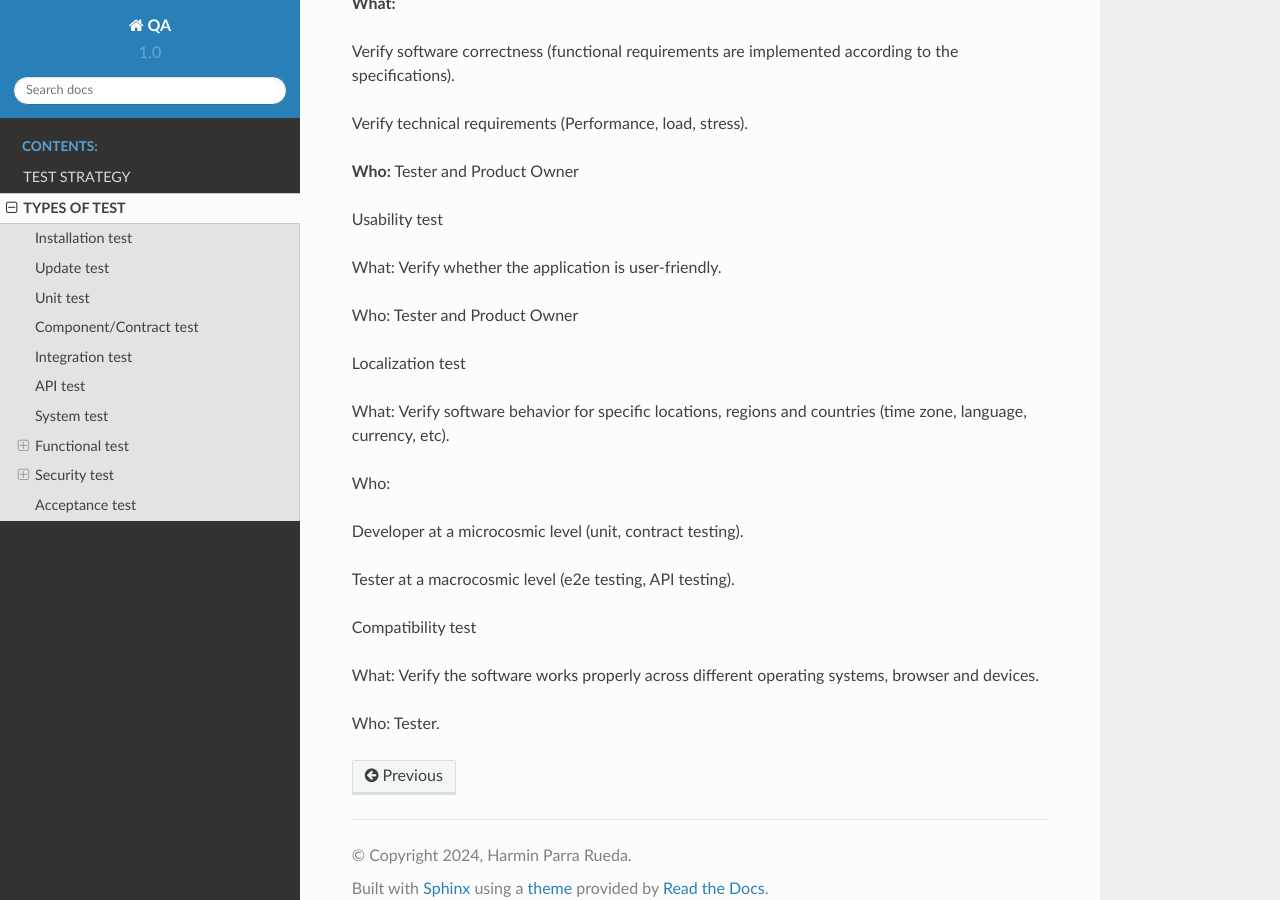
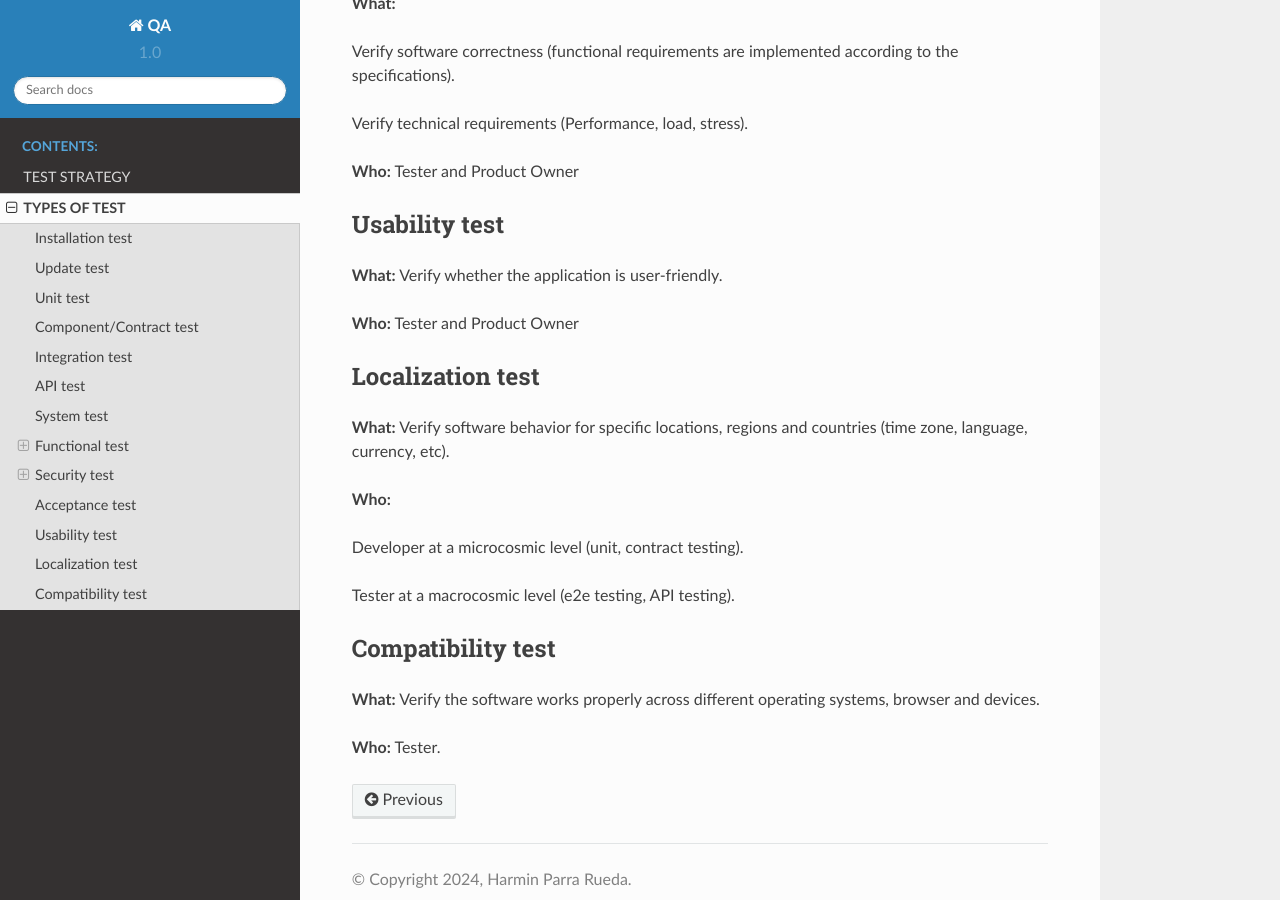
Before and after one commit to harmin-parra/QA, a Sphinx documentation site: the page built from docs/types_test.rst, in a window 1280 px wide and 900 px high, scrolled down 4148 px. Built offline with Sphinx 7.4.7 and the Read the Docs theme 2.0.0, drawn with Linux system fonts in a browser that asks for light colours; some of the changed lines change nothing that is shown; some of the changed text lies outside the part shown.

Commit message:
Update types_test.rst

```diff
--- a/docs/types_test.rst
+++ b/docs/types_test.rst
@@ -72,7 +72,7 @@ Who: Developers.
 Component/Contract test
 =======================
 
-What:
+**What:**
 
 Verify a component works properly in isolation or with mocked integration to other components.
 
@@ -80,23 +80,23 @@ Components generate integrate to each other through Soap/Rest APIs or asynchrono
 
 Contract testing consist in mocking such endpoints to verify both consumers and providers.
 
-Who: Developers.
+**Who:** Developers.
 
 Integration test
 ================
 
-What:
+**What:**
 
 Verify that any pair of components work together properly when communicating with each other.
 
 If the given pair needs in turn to communicate with other components, such communications will be mocked (see contract testing).
 
-Who: Developers.
+**Who:** Developers.
 
 API test
 ========
 
-What:
+**What:**
 
 Can be seen as a subset of integration test.
 
@@ -104,7 +104,7 @@ An API is verified with all components or a subset of components fully integrate
 
 It allows testing the business rules while bypassing integration with one or more components (example: testing business rules without using the GUI).
 
-Who:
+**Who:**
 
 Developers in the case of deep intra-module/intra-component APIs. (same as contract testing)
 
@@ -113,12 +113,12 @@ Testers in case of external APIs.
 System test
 ===========
 
-What:
+**What:**
 
 Verify that entire system, with the complete and fully integrated components, works properly.
 Also know as end-to-end test.
 
-Who: Tester.
+**Who:** Tester.
 
 Functional test
 ===============
@@ -151,7 +151,7 @@ Tester at a macrocosmic level (e2e testing, external API testing).
 Security test
 =============
 
-What:
+**What:**
 
 Authentication
 --------------
@@ -197,23 +197,26 @@ Verify technical requirements (Performance, load, stress).
 **Who:** Tester and Product Owner
 
 Usability test
+==============
 
-What: Verify whether the application is user-friendly.
+**What:** Verify whether the application is user-friendly.
 
-Who: Tester and Product Owner
+**Who:** Tester and Product Owner
 
 Localization test
+=================
 
-What: Verify software behavior for specific locations, regions and countries (time zone, language, currency, etc).
+**What:** Verify software behavior for specific locations, regions and countries (time zone, language, currency, etc).
 
-Who:
+**Who:**
 
 Developer at a microcosmic level (unit, contract testing).
 
 Tester at a macrocosmic level (e2e testing, API testing).
 
 Compatibility test
+==================
 
-What: Verify the software works properly across different operating systems, browser and devices.
+**What:** Verify the software works properly across different operating systems, browser and devices.
 
-Who: Tester.
+**Who:** Tester.
```
